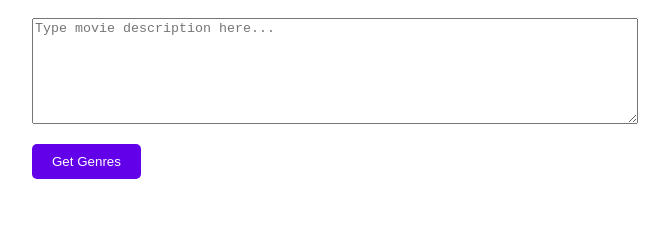
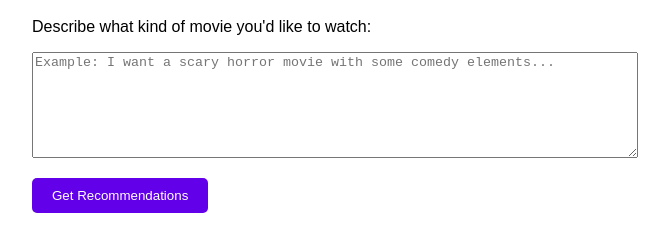
Before and after one commit to onigirisumu/movie_recommendations, a plain HTML site: page frontend/index.html in a window 1280 px wide. Shown: the part 72-324 px from the top of the page, without its empty margins (308-977 px from the left). Drawn offline with Linux system fonts and the light colour scheme.

Commit message:
Update index.html

```diff
--- a/frontend/index.html
+++ b/frontend/index.html
@@ -8,45 +8,66 @@
         textarea { width: 100%; height: 100px; }
         button { margin-top: 1rem; padding: 10px 20px; background: #6200ea; color: white; border: none; border-radius: 5px; cursor: pointer; }
         #result { margin-top: 1rem; white-space: pre-wrap; }
+        .movie-card { border: 1px solid #ddd; padding: 1rem; margin-bottom: 1rem; border-radius: 5px; }
     </style>
 </head>
 <body>
     <h1>Movie Genre Recommender</h1>
-  <textarea id="overview" placeholder="Type movie description here..."></textarea>
-  <button onclick="getGenres()">Get Genres</button>
+    <p>Describe what kind of movie you'd like to watch:</p>
+    <textarea id="overview" placeholder="Example: I want a scary horror movie with some comedy elements..."></textarea>
+    <button onclick="getGenres()">Get Recommendations</button>
     <div id="result"></div>
 
     <script>
         async function getGenres() {
             const overview = document.getElementById('overview').value.trim();
             if (!overview) {
-        alert('Please enter a movie description!');
+                alert('Please enter a description of the movie you want!');
                 return;
             }
-      document.getElementById('result').textContent = 'Loading...';
+
+            document.getElementById('result').innerHTML = '<p>Loading recommendations...</p>';
 
             try {
-        const response = await fetch('https://YOUR-RENDER-URL/predict/', {
+                // Use relative path for local development
+                const apiUrl = window.location.hostname === 'localhost' || window.location.hostname === '127.0.0.1'
+                    ? '/predict/'
+                    : '/predict/';
+
+                const response = await fetch(apiUrl, {
                     method: 'POST',
                     headers: {'Content-Type': 'application/json'},
                     body: JSON.stringify({ overview })
                 });
 
-        if (!response.ok) throw new Error('API error');
+                if (!response.ok) throw new Error('API error: ' + response.status);
 
                 const data = await response.json();
-        let text = `Predicted Genres:\n${data.predicted_genres.join(', ') || 'None'}\n\nRecommendations:\n`;
+                let html = `<h2>Recommended for you:</h2>`;
 
-        if (data.recommendations.length === 0) {
-          text += "No recommendations found.";
+                if (!data.predicted_genres || data.predicted_genres.length === 0) {
+                    html += `<p>No specific genres predicted. Try being more specific.</p>`;
                 } else {
+                    html += `<p><strong>Predicted genres:</strong> ${data.predicted_genres.join(', ')}</p>`;
+                }
+
+                if (data.recommendations && data.recommendations.length > 0) {
                     data.recommendations.forEach((rec, i) => {
-            text += `\n${i+1}. Overview: ${rec.overview}\nGenres: ${rec.genres.join(', ')}\n`;
+                        html += `
+                        <div class="movie-card">
+                            <h3>Recommendation ${i+1}</h3>
+                            <p>${rec.overview}</p>
+                            <p><em>Genres: ${rec.genres.join(', ')}</em></p>
+                        </div>`;
                     });
+                } else {
+                    html += `<p>No specific recommendations found. Try a different description.</p>`;
                 }
-        document.getElementById('result').textContent = text;
+
+                document.getElementById('result').innerHTML = html;
             } catch (e) {
-        document.getElementById('result').textContent = 'Error: ' + e.message;
+                document.getElementById('result').innerHTML = `<p style="color: red;">Error: ${e.message}</p>`;
+                console.error(e);
             }
         }
     </script>
```
Lines whose indentation alone changed are shown as unchanged.
